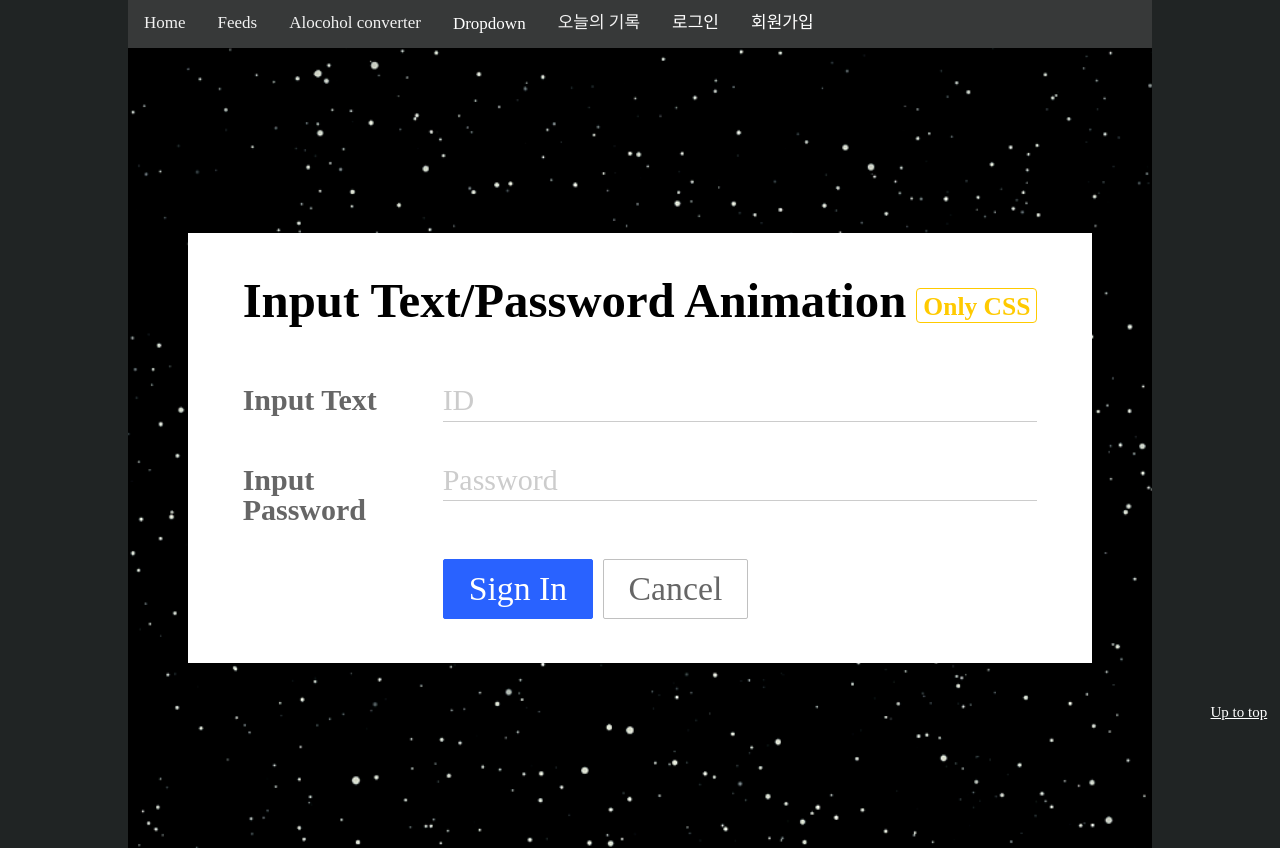
After one commit to sh981013s/hanjan-hae, a Django app: page /kk in a window 1280 px wide. The commit adds this page. Run offline with Django 3.2, Linux system fonts and the light colour scheme; some libraries are stand-ins or nearby versions; some web fonts are replaced.

Commit message:
pip added & write structure

```diff
--- a/main/urls.py
+++ b/main/urls.py
@@ -5,6 +5,6 @@ app_name = 'main'
 
 urlpatterns = [
     path('', views.index, name='index'),
-    path('1', views.index, name='sign'),
+    path('kk', views.tmp, name='tmp'),
 
 ]
--- a/main/views.py
+++ b/main/views.py
@@ -4,3 +4,6 @@ app_name = 'main'
 
 def index(request):
     return render(request, "./base/index.html")
+
+def tmp(request):
+    return render(request, "./community/write.html")
--- a/requirements.txt
+++ b/requirements.txt
@@ -1,4 +1,5 @@
 asgiref==3.4.1
 Django==3.2.7
+Pillow==8.3.2
 pytz==2021.1
 sqlparse==0.4.2
--- a/static/styles/style.css
+++ b/static/styles/style.css
@@ -997,6 +997,158 @@ body {
   transition: 0.3s;
 }
 
+/* write */
+
+.write-wrapper {
+  display: flex;
+  justify-content: center;
+  align-items: center;
+  height: 100vh;
+  background-image: url(../img/night_star.gif);
+  background-color: #000;
+  background-repeat: no-repeat;
+  background-size: cover;
+}
+
+
+/* #wrap {
+  width: 100%;
+  max-width: 900px;
+  margin: 0 auto 60px;
+  box-shadow: 0 3px 6px rgba(0, 0, 0, 0.25);
+} */
+
+
+/* .input::before {
+  content: '';
+  display: block;
+  position: absolute;
+  top: 0;
+  left: 0;
+  width: 100%;
+  height: 300px;
+  background: #0f1041;
+} */
+.input-header {
+  position: relative;
+  padding-top: 80px;
+  color: #fff;
+}
+.input-header h1 {
+  padding-bottom: 25px;
+  font-size: 3.25em;
+  font-weight: 100;
+}
+.input-content {
+  position: relative;
+  padding: 44px 55px;
+  background: #fff;
+  z-index: 10;
+}
+.input-content h2 {
+  padding-bottom: 45px;
+  font-size: 1.625em;
+  font-weight: bold;
+  vertical-align: middle;
+}
+.input-content h2 span {
+  display: inline-block;
+  margin-left: 10px;
+  padding: 5px 6px 3px;
+  border: 1px solid #ffca00;
+  border-radius: 4px;
+  font-size: 0.85rem;
+  vertical-align: middle;
+  color: #ffca00;
+}
+.input-content .inputbox {
+  overflow: hidden;
+  position: relative;
+  padding: 15px 0 28px 200px;
+}
+.input-content .inputbox-title {
+  position: absolute;
+  top: 15px;
+  left: 0;
+  width: 200px;
+  height: 30px;
+  color: #666;
+  font-weight: bold;
+  line-height: 30px;
+}
+.input-content .inputbox-content {
+  position: relative;
+  width: 100%;
+}
+.input-content .inputbox-content input {
+  width: 100%;
+  height: 30px;
+  box-sizing: border-box;
+  line-height: 30px;
+  font-size: 14px;
+  border: 0;
+  background: none;
+  border-bottom: 1px solid #ccc;
+  outline: none;
+  border-radius: 0;
+  -webkit-appearance: none;
+}
+.input-content .inputbox-content input:focus ~ label, .input-content .inputbox-content input:valid ~ label {
+  color: #2962ff;
+  transform: translateY(-20px);
+  font-size: 0.825em;
+  cursor: default;
+}
+.input-content .inputbox-content input:focus ~ .underline {
+  width: 100%;
+}
+.input-content .inputbox-content label {
+  position: absolute;
+  top: 0;
+  left: 0;
+  height: 30px;
+  line-height: 30px;
+  color: #ccc;
+  cursor: text;
+  transition: all 200ms ease-out;
+  z-index: 10;
+}
+.input-content .inputbox-content .underline {
+  content: '';
+  display: block;
+  position: absolute;
+  bottom: -1px;
+  left: 0;
+  width: 0;
+  height: 2px;
+  background: #2962ff;
+  transition: all 200ms ease-out;
+}
+.input-content .btns {
+  padding: 30px 0 0 200px;
+}
+.input-content .btns .btn {
+  display: inline-block;
+  margin-right: 2px;
+  padding: 10px 25px;
+  background: none;
+  border: 1px solid #c0c0c0;
+  border-radius: 2px;
+  color: #666;
+  font-size: 1.125em;
+  outline: none;
+  transition: all 100ms ease-out;
+}
+.input-content .btns .btn:hover, .input-content .btns .btn:focus {
+  transform: translateY(-3px);
+}
+.input-content .btns .btn-confirm {
+  border: 1px solid #2962ff;
+  background: #2962ff;
+  color: #fff;
+}
+
+
 
 
 
--- a/templates/base/base.html
+++ b/templates/base/base.html
@@ -82,7 +82,7 @@
     </div>
     </div>
 
-    <a style = 'display:scroll;position:fixed;bottom:10%;right:1%;color:black;font-size:0.5rem;' href="#" title='Top'>
+    <a style = 'display:scroll;position:fixed;bottom:10%;right:1%;color:#fff;font-size:0.5rem;' href="#" title='Top'>
       Up to top
       <span class="iconify" data-icon="carbon:back-to-top" data-inline="false"></span>
     </a>
--- /dev/null
+++ b/templates/community/write.html
@@ -0,0 +1,100 @@
+{% extends '../base/base.html' %}
+
+{% load static %}
+
+{% block title %}
+오늘의 기록
+{% endblock %}
+
+{% block css %}
+    <link rel="stylesheet" href="{% static './styles/write.css' %}" type="text/css" />
+{% endblock %}
+
+
+{% block content %}
+
+<!-- <div class="write-wrapper">
+    <div class="write">
+        <section>
+            <div class="community-write">
+                <form action="" method="post">
+                    <div class="op1">
+                    <h1>커뮤니티 글 작성</h1><br>
+                    <div class="shit">
+                        <div class="form-check form-switch" style="float: right;">
+                            <input class="form-check-input" type="checkbox" id="flexSwitchCheckDefault">
+                            <label class="form-check-label" for="flexSwitchCheckDefault">비공개 설정</label>
+                          </div>
+                    </div><br><br>
+                    <label for="exampleDataList" class="form-label">카테고리</label>
+                        <input class="form-control" list="datalistOptions" id="exampleDataList" placeholder="종류 선택">
+                            <datalist id="datalistOptions">
+                                <option value="소주">
+                                <option value="맥주">
+                                <option value="양주">
+                                <option value="와인">
+                                <option value="막걸리">
+                            </datalist>
+                    <div class="mb-3">
+                        <label for="exampleFormControlInput1" class="form-label">상세종류</label>
+                        <input type="text" class="form-control" id="detail" placeholder="술의 이름을 적어주세요">
+                    </div>
+                    <div class="mb-3">
+                        <label for="exampleFormControlTextarea1" class="form-label">한줄평가</label>
+                        <input type="text" class="form-control" id="review" placeholder="한줄 평가를 적어주세요">
+                    </div>
+                    <div class="mb-3">
+                        <label for="exampleFormControlTextarea1" class="form-label">피드내용</label>
+                        <textarea class="form-control" id="feed" rows="3"></textarea>
+                    </div>
+                    <div class="write-date">
+                        <label for="date">작성날짜</label>
+                        <input type="date" class="form-control" id="date" />
+                    </div>
+                    <div class="mb-3">
+                        <label for="formFileSm" class="form-label">이미지 첨부</label>
+                        <input class="form-control form-control-sm" id="formFileSm" type="file">
+                    </div>
+                    <br>
+                    <div class="butn">
+                        <button class="submitBtn" type="submit">작성</button>
+                    </div>
+            </div>
+                </form>
+            </div>
+        </section>
+    </div>
+</div> -->
+
+<div class="write-wrapper">
+    <div id="wrap" class="input">
+        <section class="input-content">
+          <h2>Input Text/Password Animation<span>Only CSS</span></h2>
+          <div class="input-content-wrap">
+            <dl class="inputbox">
+              <dt class="inputbox-title">Input Text</dt>
+              <dd class="inputbox-content">
+                <input id="input0" type="text" required/>
+                <label for="input0">ID</label>
+                <span class="underline"></span>
+              </dd>
+            </dl>
+            <dl class="inputbox">
+              <dt class="inputbox-title">Input Password</dt>
+              <dd class="inputbox-content">
+                <input id="input1" type="password" required/>
+                <label for="input1">Password</label>
+                <span class="underline"></span>
+              </dd>
+            </dl>
+            <div class="btns">
+                <button class="btn btn-confirm">Sign In</button>
+                <button class="btn btn-cancel">Cancel</button>
+            </div>
+          </div>
+        </section>
+      </div>
+</div>
+
+
+{% endblock %}
```
Also changed, not shown: static/styles/write.css (added, +135 -0 lines), static/img/._night_star.gif (added), static/img/night_star.gif (added), todaylog/migrations/0002_alter_todaylog_rating.py (added).
